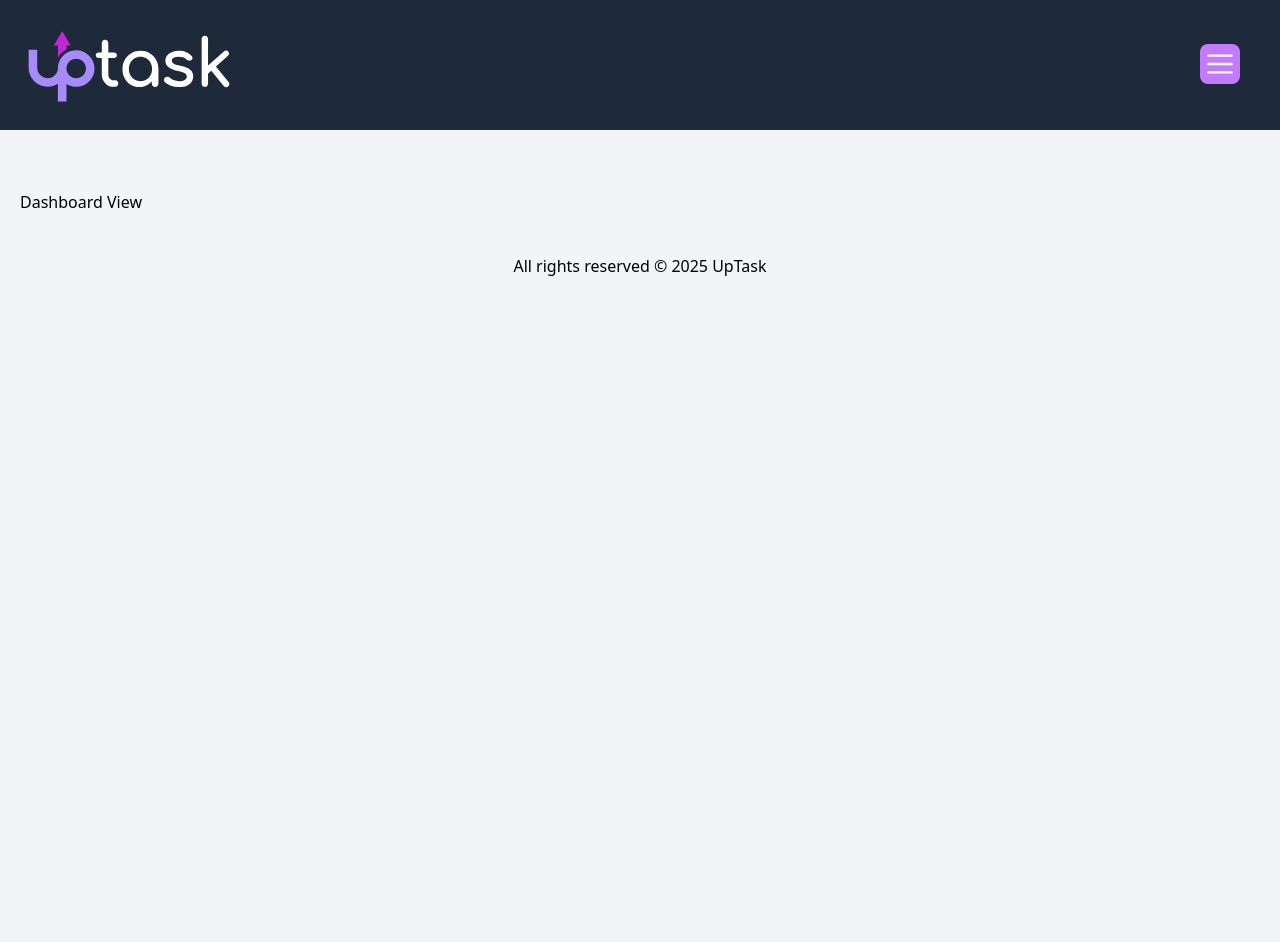
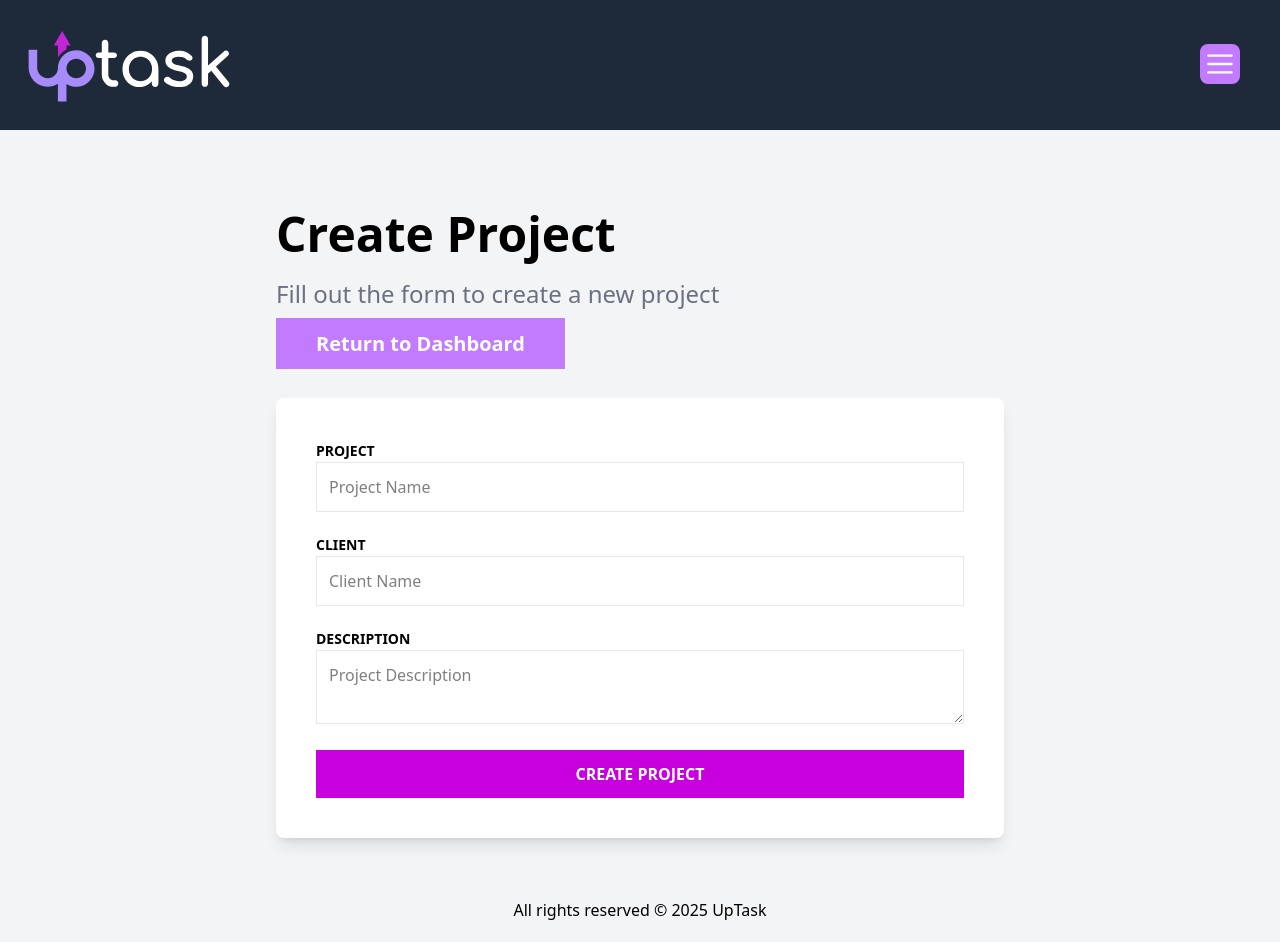
Before and after one commit to Molina-Daniel/uptask-mern, a React (Vite) app in the folder frontend/: page /projects/create in a window 1280 px wide. Before the commit the page ends 800 px from the top, so only its background shows below. Built offline with nearby package versions, Linux system fonts and the light colour scheme.

Commit message:
feat: add create project view and zod schema

```diff
--- a/frontend/package.json
+++ b/frontend/package.json
@@ -15,8 +15,10 @@
     "@tailwindcss/vite": "^4.1.4",
     "react": "^19.0.0",
     "react-dom": "^19.0.0",
+    "react-hook-form": "^7.56.1",
     "react-router": "^7.5.2",
-    "tailwindcss": "^4.1.4"
+    "tailwindcss": "^4.1.4",
+    "zod": "^3.24.3"
   },
   "devDependencies": {
     "@eslint/js": "^9.22.0",
--- /dev/null
+++ b/frontend/src/components/ErrorMessage.tsx
@@ -0,0 +1,11 @@
+export default function ErrorMessage({
+  children,
+}: {
+  children: React.ReactNode;
+}) {
+  return (
+    <div className="text-center my-4 bg-red-100 text-red-600 font-bold p-3 uppercase text-sm">
+      {children}
+    </div>
+  );
+}
--- /dev/null
+++ b/frontend/src/components/projects/ProjectForm.tsx
@@ -0,0 +1,70 @@
+import { FieldErrors, UseFormRegister } from "react-hook-form";
+import { ProjectFormData } from "@/types";
+import ErrorMessage from "@/components/ErrorMessage";
+
+type ProjectFormProps = {
+  errors: FieldErrors<ProjectFormData>;
+  register: UseFormRegister<ProjectFormData>;
+};
+
+export default function ProjectForm({ errors, register }: ProjectFormProps) {
+  return (
+    <>
+      <div className="mb-5 space-y-3">
+        <label htmlFor="projectName" className="text-sm uppercase font-bold">
+          Project
+        </label>
+        <input
+          id="projectName"
+          className="w-full p-3 border border-gray-200"
+          type="text"
+          placeholder="Project Name"
+          {...register("projectName", {
+            required: "Project Name is required",
+          })}
+        />
+
+        {errors.projectName && (
+          <ErrorMessage>{errors.projectName.message}</ErrorMessage>
+        )}
+      </div>
+
+      <div className="mb-5 space-y-3">
+        <label htmlFor="clientName" className="text-sm uppercase font-bold">
+          Client
+        </label>
+        <input
+          id="clientName"
+          className="w-full p-3  border border-gray-200"
+          type="text"
+          placeholder="Client Name"
+          {...register("clientName", {
+            required: "The client name is required",
+          })}
+        />
+
+        {errors.clientName && (
+          <ErrorMessage>{errors.clientName.message}</ErrorMessage>
+        )}
+      </div>
+
+      <div className="mb-5 space-y-3">
+        <label htmlFor="description" className="text-sm uppercase font-bold">
+          Description
+        </label>
+        <textarea
+          id="description"
+          className="w-full p-3  border border-gray-200"
+          placeholder="Project Description"
+          {...register("description", {
+            required: "A project description is required",
+          })}
+        />
+
+        {errors.description && (
+          <ErrorMessage>{errors.description.message}</ErrorMessage>
+        )}
+      </div>
+    </>
+  );
+}
--- a/frontend/src/router.tsx
+++ b/frontend/src/router.tsx
@@ -1,6 +1,7 @@
 import { BrowserRouter, Routes, Route } from "react-router";
 import AppLayout from "@/layouts/AppLayout";
 import DashboardView from "@/views/DashboardView";
+import CreateProjectView from "./views/projects/CreateProjectView";
 
 export default function Router() {
   return (
@@ -8,6 +9,7 @@
       <Routes>
         <Route element={<AppLayout />}>
           <Route path="/*" element={<DashboardView />} index />
+          <Route path="/projects/create" element={<CreateProjectView />} />
         </Route>
       </Routes>
     </BrowserRouter>
--- /dev/null
+++ b/frontend/src/types/index.ts
@@ -0,0 +1,16 @@
+import { z } from "zod";
+
+// Projects
+export const projectSchema = z.object({
+  _id: z.string(),
+  projectName: z.string(),
+  clientName: z.string(),
+  description: z.string(),
+});
+
+export type Project = z.infer<typeof projectSchema>;
+
+export type ProjectFormData = Pick<
+  Project,
+  "projectName" | "clientName" | "description"
+>;
--- a/frontend/src/views/DashboardView.tsx
+++ b/frontend/src/views/DashboardView.tsx
@@ -1,7 +1,21 @@
+import { Link } from "react-router";
+
 export default function DashboardView() {
   return (
-    <div>
-      <h1>Dashboard View</h1>
-    </div>
+    <>
+      <h1 className="text-5xl font-black">My Projects</h1>
+      <p className="text-2xl font-light text-gray-500 mt-5">
+        Track and manage your projects
+      </p>
+
+      <nav className="my-5">
+        <Link
+          to="/projects/create"
+          className="bg-purple-400 hover:bg-purple-500 py-3 px-10 text-white text-xl font-bold cursor-pointer transition-colors"
+        >
+          New Project
+        </Link>
+      </nav>
+    </>
   );
 }
--- /dev/null
+++ b/frontend/src/views/projects/CreateProjectView.tsx
@@ -0,0 +1,55 @@
+import { Link } from "react-router";
+import { useForm } from "react-hook-form";
+import { ProjectFormData } from "@/types";
+import ProjectForm from "@/components/projects/ProjectForm";
+
+export default function CreateProjectView() {
+  const initialValues: ProjectFormData = {
+    projectName: "",
+    clientName: "",
+    description: "",
+  };
+
+  const {
+    register,
+    handleSubmit,
+    formState: { errors },
+  } = useForm({ defaultValues: initialValues });
+
+  const handleForm = (data: ProjectFormData) => {
+    console.log(data);
+  };
+
+  return (
+    <>
+      <div className="mx-auto max-w-3xl p-5">
+        <h1 className="text-5xl font-black">Create Project</h1>
+        <p className="text-2xl font-light text-gray-500 mt-5">
+          Fill out the form to create a new project
+        </p>
+
+        <nav className="my-5">
+          <Link
+            to="/"
+            className="bg-purple-400 hover:bg-purple-500 py-3 px-10 text-white text-xl font-bold cursor-pointer transition-colors"
+          >
+            Return to Dashboard
+          </Link>
+        </nav>
+
+        <form
+          className="mt-10 bg-white shadow-lg p-10 rounded-lg"
+          onSubmit={handleSubmit(handleForm)}
+          noValidate
+        >
+          <ProjectForm errors={errors} register={register} />
+          <input
+            type="submit"
+            value="Create Project"
+            className="bg-fuchsia-600 hover:bg-fuchsia-700 w-full p-3 text-white uppercase font-bold cursor-pointer transition-colors"
+          />
+        </form>
+      </div>
+    </>
+  );
+}
```
